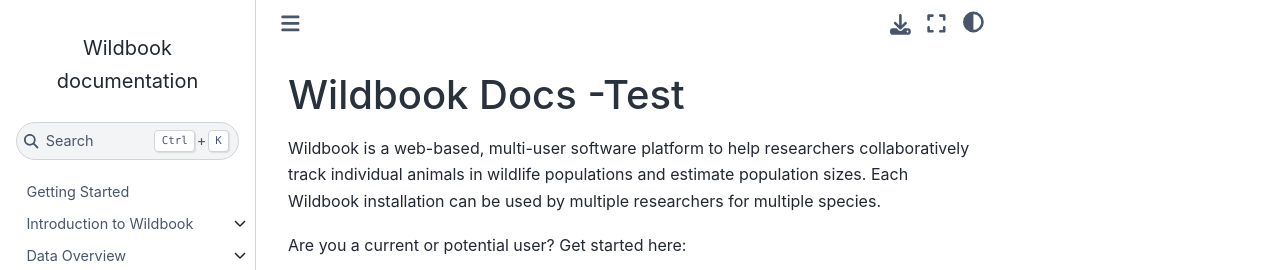
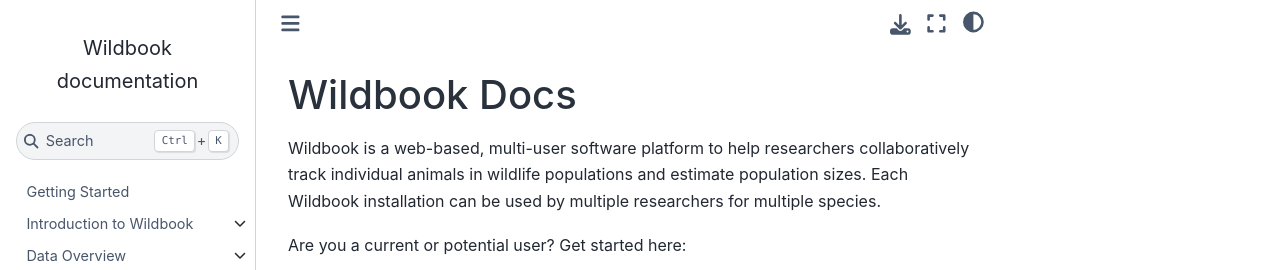
Before and after one commit to WildMeOrg/wildbook-docs, a Sphinx documentation site: the page built from docs/index.md, in a window 1280 px wide. Shown: the top 270 px of the page. Built offline with Sphinx 7.4.7 and the Sphinx Book theme 1.1.4, drawn with Linux system fonts in a browser that asks for light colours.

Commit message:
Update index.md

```diff
--- a/docs/index.md
+++ b/docs/index.md
@@ -1,4 +1,4 @@
-# Wildbook Docs -Test
+# Wildbook Docs
 
 Wildbook is a web-based, multi-user software platform to help researchers collaboratively track individual animals in wildlife populations and estimate population sizes. Each Wildbook installation can be used by multiple researchers for multiple species.
 
```
